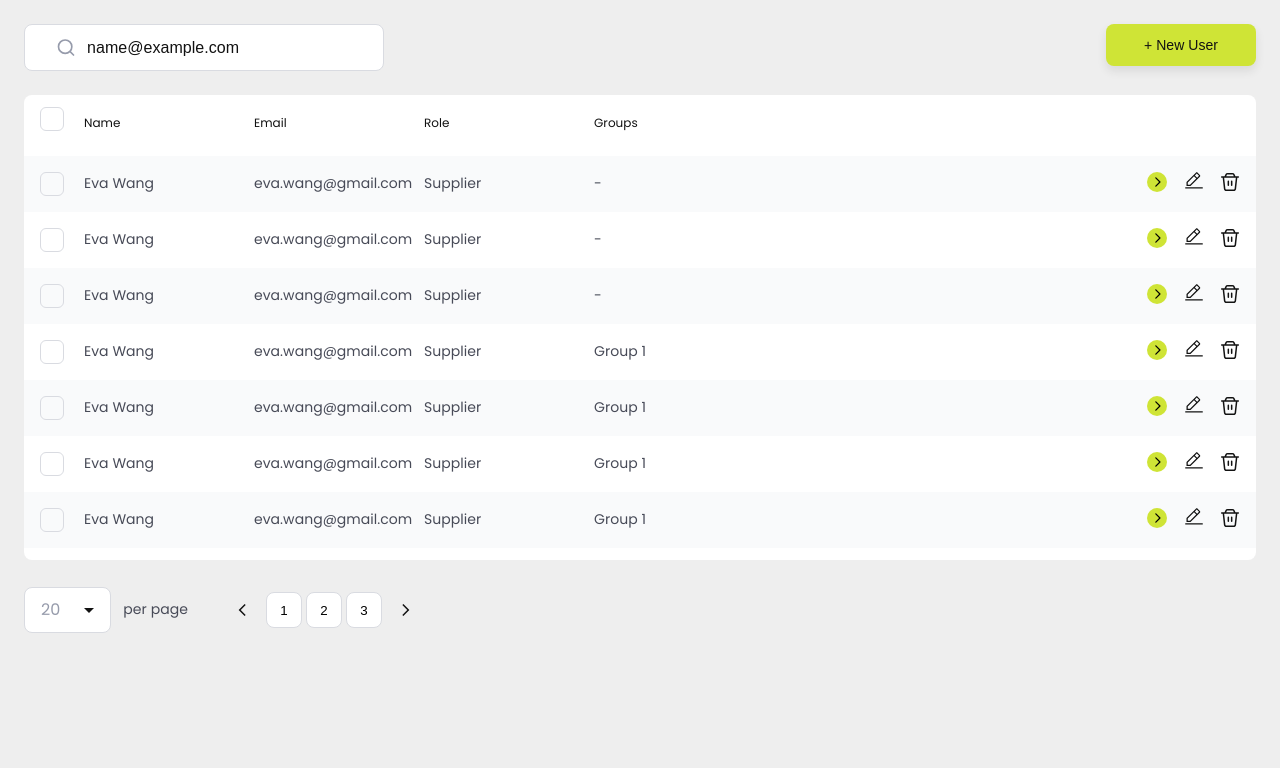
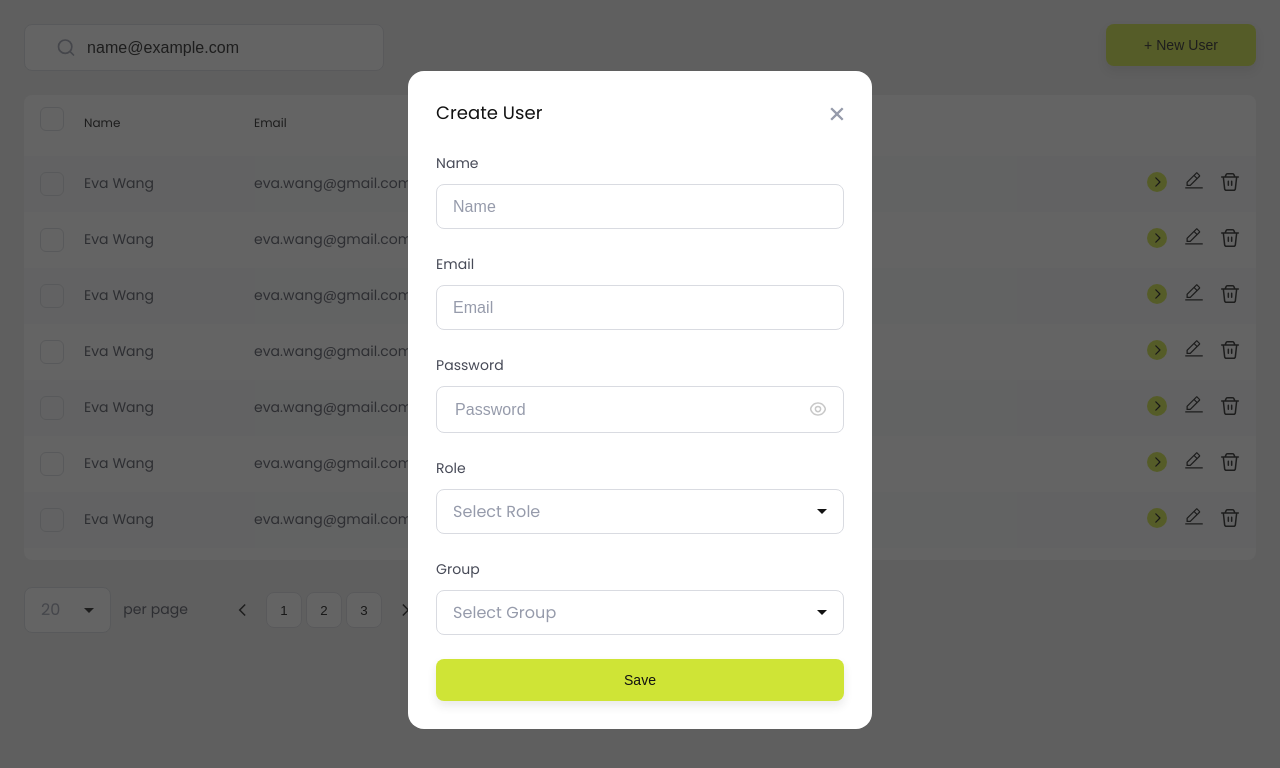
Before and after one commit to DevSenpai09/qfo-up-tu, a React app: page / in a window 1280 px wide. Both pictures are taken after typing "name@example.com" into the empty fields and a click on the button "+ New User". Shown: the top 768 px of the page. Built offline with nearby package versions, Linux system fonts and the light colour scheme; the HTML template or start-up script is replaced by a standard one.

Commit message:
created create user form

```diff
--- /dev/null
+++ b/src/components/SettingsManageUsersGroupsAndLockedUsers/ManageUsers/ManageUsersCreateUser.jsx
@@ -0,0 +1,31 @@
+import TextInput from "../../inputs/text-input";
+import "../../../styles/SettingsManageUsersGroupsAndLockedUsers/manage-users.css";
+import NewSelectInput from "../../inputs/new-select-input";
+import Button from "../../Button";
+import PasswordInput from "../../inputs/PasswordInput";
+
+const ManageUsersCreateUser = ({ isCreateUser, setIsCreateUser }) => {
+  return (
+    <div className="manage-users-create-user">
+      <form action="" className="manage-users-create-user__form">
+        <div className="manage-users-create-user__form__header">
+          <h4 className="manage-users-create-user__form__title">Create User</h4>
+          <img
+            src="/src/assets/close.svg"
+            alt="Icon"
+            onClick={() => setIsCreateUser(!isCreateUser)}
+            className="manage-users-create-user__form__close"
+          />
+        </div>
+        <TextInput placeholder="Name" title="Name" id="user_name" />
+        <TextInput placeholder="Email" title="Email" id="user_email" />
+        <PasswordInput title="Password" placeholder="Password" />
+        <NewSelectInput placeholder="Select Role" title="Role" />
+        <NewSelectInput placeholder="Select Group" title="Group" />
+        <Button text="Save" primary />
+      </form>
+    </div>
+  );
+};
+
+export default ManageUsersCreateUser;
--- a/src/components/SettingsManageUsersGroupsAndLockedUsers/ManageUsers/ManageUsersSubHeader.jsx
+++ b/src/components/SettingsManageUsersGroupsAndLockedUsers/ManageUsers/ManageUsersSubHeader.jsx
@@ -1,7 +1,10 @@
 import Button from "../../Button";
 import "../../../styles/SettingsManageUsersGroupsAndLockedUsers/manage-users.css";
+import ManageUsersCreateUser from "./ManageUsersCreateUser";
+import { useState } from "react";
 
 const ManageUsersSubHeader = () => {
+  const [isCreateUser, setIsCreateUser] = useState(false);
   return (
     <div className="manage-user-sub-header">
       <label className="manage-user-sub-header__input-wrapper">
@@ -17,7 +20,15 @@ const ManageUsersSubHeader = () => {
         />
       </label>
 
-      <Button text="+ New User" primary />
+      <div onClick={() => setIsCreateUser(!isCreateUser)}>
+        <Button text="+ New User" primary />
+      </div>
+      {isCreateUser && (
+        <ManageUsersCreateUser
+          isCreateUser={isCreateUser}
+          setIsCreateUser={setIsCreateUser}
+        />
+      )}
     </div>
   );
 };
--- a/src/components/SettingsManageUsersGroupsAndLockedUsers/ManageUsers/ManageUsersTableContent.jsx
+++ b/src/components/SettingsManageUsersGroupsAndLockedUsers/ManageUsers/ManageUsersTableContent.jsx
@@ -54,7 +54,7 @@ const ManageUsersTableContent = () => {
   return (
     <div>
       {users.map((user) => (
-        <div className="manage-users-table-content__row">
+        <div key={Math.random()} className="manage-users-table-content__row">
           <div className="manage-users-table-row">
             <CheckBox />
             <div className="manage-users-table-row__data manage-users-table-row-content__data">
--- a/src/components/SettingsManageUsersGroupsAndLockedUsers/ManageUsers/ManageUsersTableHeader.jsx
+++ b/src/components/SettingsManageUsersGroupsAndLockedUsers/ManageUsers/ManageUsersTableHeader.jsx
@@ -13,7 +13,10 @@ const ManageUsersTableHeader = () => {
         <CheckBox />
       </div>
       {headers.map((header) => (
-        <div className="manage-users-table-header__data manage-users-table-row__data">
+        <div
+          key={header.header}
+          className="manage-users-table-header__data manage-users-table-row__data"
+        >
           {header.header}
         </div>
       ))}
--- /dev/null
+++ b/src/components/inputs/PasswordInput.jsx
@@ -0,0 +1,28 @@
+import { useState } from "react";
+import "../../styles/inputs.css";
+
+const PasswordInput = ({ title, placeholder, id }) => {
+  const [isShowPass, setIsShowPass] = useState(false);
+  return (
+    <div className="input-wrapper">
+      <label htmlFor={id} className="input__title">
+        {title}
+      </label>
+      <div className="input pass-input">
+        <input
+          id={id}
+          type={isShowPass ? "text" : "password"}
+          placeholder={placeholder}
+          className="pass-input__input"
+        />
+        <img
+          src="/src/assets/eye-open.svg"
+          alt="Icon"
+          onClick={() => setIsShowPass(!isShowPass)}
+        />
+      </div>
+    </div>
+  );
+};
+
+export default PasswordInput;
--- a/src/components/inputs/text-input.jsx
+++ b/src/components/inputs/text-input.jsx
@@ -1,15 +1,19 @@
+import { useState } from "react";
 import "../../styles/inputs.css";
 
 const TextInput = ({ title, placeholder, id }) => {
+  const [isError, setIsError] = useState(false);
   return (
     <div className="input-wrapper">
       <label htmlFor={id} className="input__title">
         {title}
       </label>
       <input id={id} type="text" placeholder={placeholder} className="input" />
-      <p className="input__error-message">
-        IMEI should be 15 digit numeric and must not contain spaces
-      </p>
+      {isError && (
+        <p className="input__error-message">
+          IMEI should be 15 digit numeric and must not contain spaces
+        </p>
+      )}
     </div>
   );
 };
--- a/src/styles/Button.css
+++ b/src/styles/Button.css
@@ -10,6 +10,7 @@
   background-color: transparent;
   text-transform: capitalize;
   border: none;
+  cursor: pointer;
 }
 
 .button--primary {
--- a/src/styles/SettingsManageUsersGroupsAndLockedUsers/manage-users.css
+++ b/src/styles/SettingsManageUsersGroupsAndLockedUsers/manage-users.css
@@ -5,6 +5,7 @@
   grid-template-rows: auto 1fr auto;
 }
 
+/* Sub Header */
 .manage-user-sub-header {
   display: flex;
   justify-content: space-between;
@@ -37,7 +38,9 @@
 .manage-user-sub-header__input::placeholder {
   color: #969bab;
 }
+/* End Sub Header */
 
+/* Table */
 .manage-users-table {
   background-color: #ffffff;
   border-radius: 8px;
@@ -91,3 +94,49 @@
   gap: 17px;
   padding-right: 16px;
 }
+/* End Table */
+
+/* Create User */
+.manage-users-create-user {
+  position: fixed;
+  top: 0;
+  left: 0;
+  height: 100vh;
+  width: 100vw;
+  background-color: rgba(35, 35, 35, 0.7);
+  z-index: 999;
+  display: grid;
+  place-items: center;
+  padding: 32px;
+  box-sizing: border-box;
+}
+
+.manage-users-create-user__form {
+  width: 100%;
+  max-width: 408px;
+  background-color: #ffffff;
+  border-radius: 16px;
+  padding: 28px;
+  display: grid;
+  gap: 24px;
+}
+
+.manage-users-create-user__form__header {
+  display: flex;
+  align-items: center;
+  justify-content: space-between;
+}
+
+.manage-users-create-user__form__title {
+  font-weight: 500;
+  font-size: 18px;
+  line-height: 160%;
+  letter-spacing: 0.003em;
+  color: #121212;
+  margin: 0;
+}
+
+.manage-users-create-user__form__close {
+  cursor: pointer;
+}
+/* End Create User */
--- a/src/styles/inputs.css
+++ b/src/styles/inputs.css
@@ -31,9 +31,13 @@
   font-size: 16px;
   line-height: 170%;
   letter-spacing: 0.003em;
-  color: #969bab;
+  color: #121212;
   margin-top: 8px;
   outline: none;
+}
+
+.input::placeholder {
+  color: #969bab;
 }
 
 .radio-input__options {
@@ -100,3 +104,24 @@
 .new-select-input__input {
   margin-top: 8px;
 }
+
+.pass-input {
+  display: grid;
+  grid-template-columns: 1fr auto;
+  align-items: center;
+  gap: 16px;
+}
+
+.pass-input__input {
+  border: none;
+  outline: none;
+  font-weight: 400;
+  font-size: 16px;
+  line-height: 170%;
+  letter-spacing: 0.003em;
+  color: #121212;
+}
+
+.pass-input__input::placeholder {
+  color: #969bab;
+}
```
Also changed, not shown: src/assets/eye-open.svg (added).
